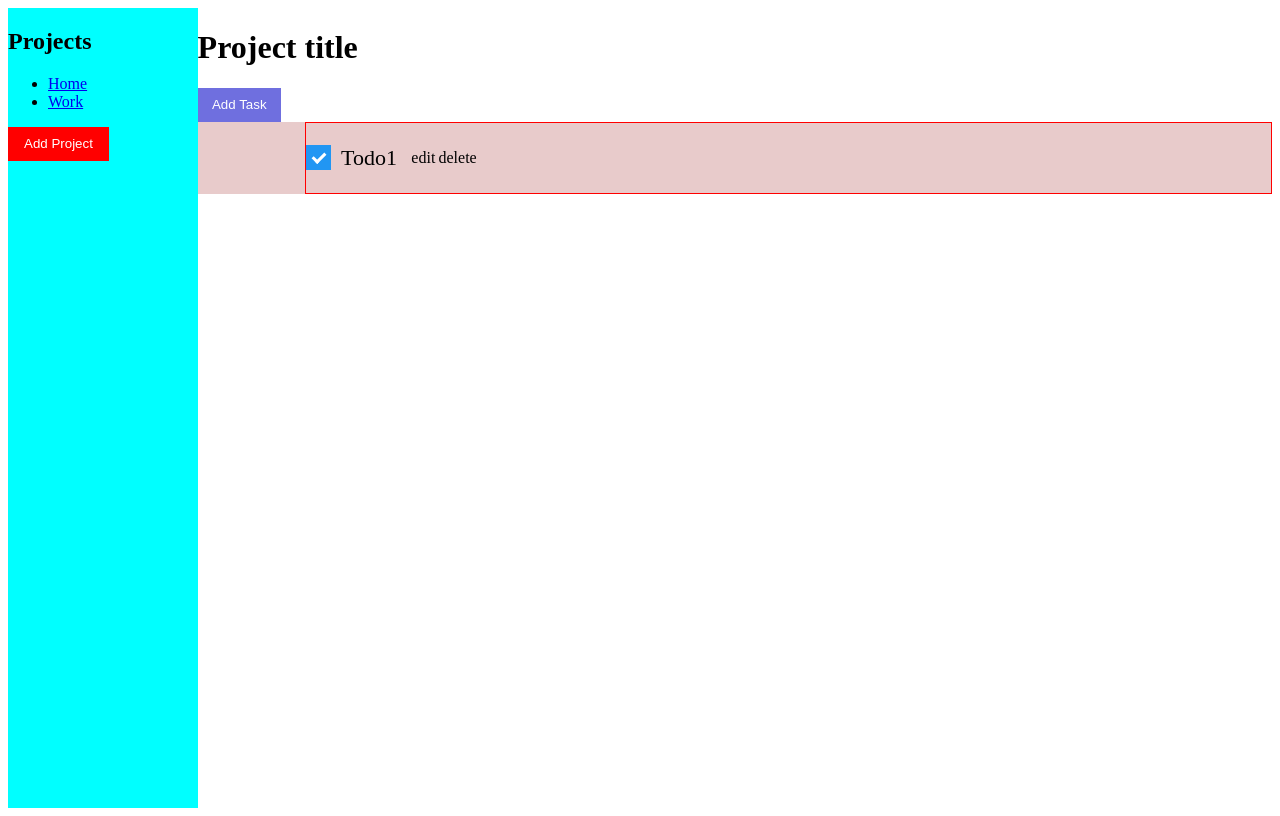
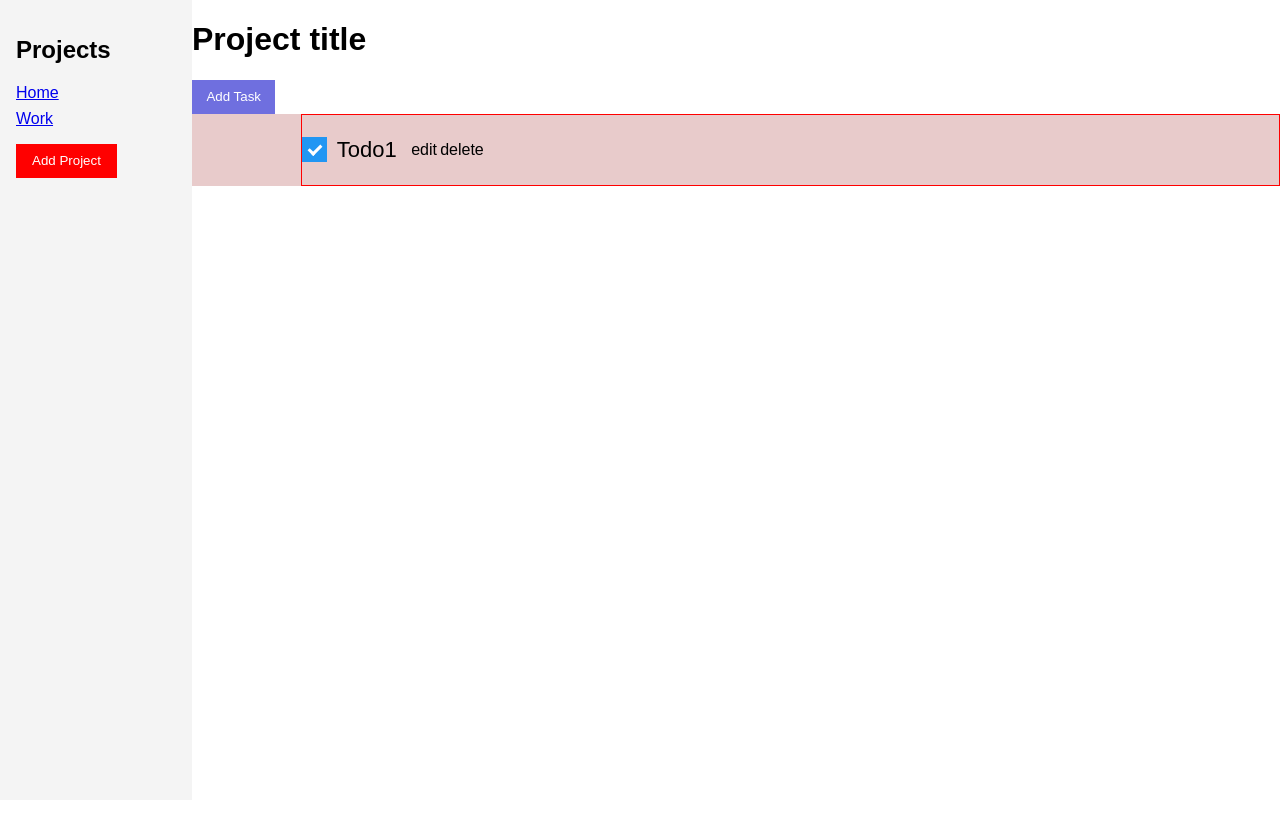
Before and after one commit to GiroFrm/todo-list, a website built with webpack: page src/template.html in a window 1280 px wide. Built offline with nearby package versions, Linux system fonts and the light colour scheme.

Commit message:
style: Style font, margins colors sidebar

```diff
--- a/src/style.css
+++ b/src/style.css
@@ -1,11 +1,22 @@
 body {
-   display:grid;
-   grid-template-columns: 15% 85%;
-   height: 100vh;
+  font-family: Arial, sans-serif;
+  margin: 0;
+  padding: 0;
+  display: grid;
+  grid-template-columns: 15% 85%;
+  height: 100vh;}
+
+.sidebar {
+  background-color: #f4f4f4;
+  padding: 1rem;
 }
 
-.sidebar {
-    background-color: aqua;
+.project-container ul {
+  list-style-type: none;
+  padding: 0;
+}
+.project-container li {
+  margin: 0.5rem 0;
 }
 
 .project-section {
```
